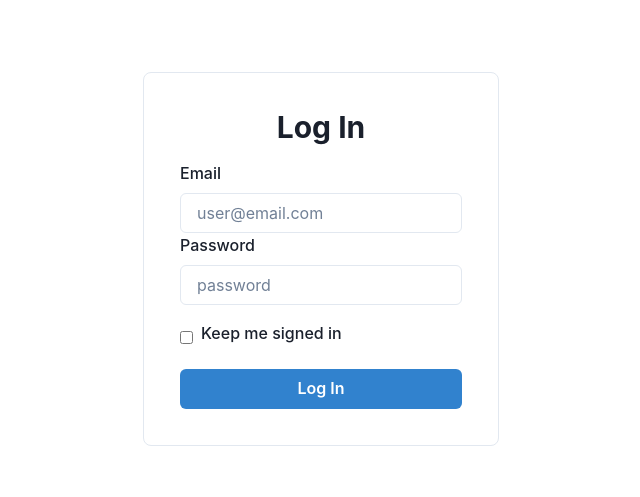
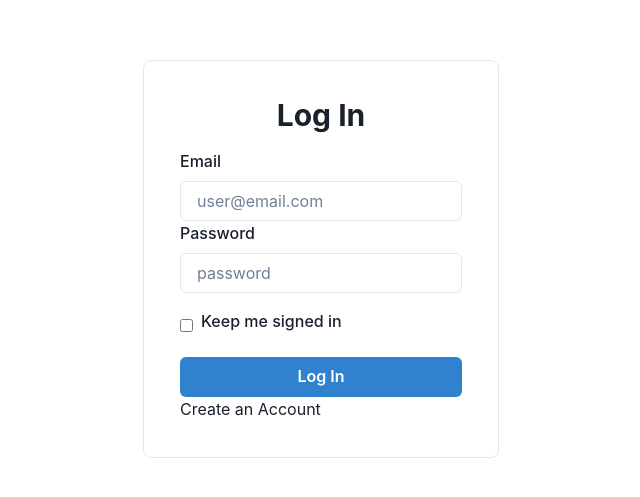
Before and after one commit to BeneiElohim/fullstudy, a React (Vite) app in the folder frontend/: page /login in a window 1280 px wide. Shown: the part 141-638 px from the top of the page, without its empty margins (319-959 px from the left). Built offline with nearby package versions, Linux system fonts and the light colour scheme.

Commit message:
added register link and changed default link to login

```diff
--- a/frontend/src/App.jsx
+++ b/frontend/src/App.jsx
@@ -7,7 +7,7 @@ import { useAuth} from './context/AuthContext.jsx';
 import Dashboard from './components/Dashboard';
 import ProtectedRoute from './components/ProtectedRoute';
 import Navbar from './components/Navbar/Navbar.jsx';
-import { ChakraProvider, Flex } from '@chakra-ui/react';
+import { ChakraProvider } from '@chakra-ui/react';
 import Materials from './components/Materials/Materials.jsx';
 
 
@@ -23,6 +23,7 @@ const App = () => {
   return (
     <ChakraProvider>
       <Routes>
+        <Route path="/" element={<Navigate to="/login" replace />} />
         <Route path="/login" element={!authData ? <Login onLoginSuccess={onLoginSuccess}/> : <Navigate to="/dashboard" replace />} />
         <Route path="/register" element={!authData ? <Register /> : <Navigate to="/dashboard" replace />} />
         <Route path="/dashboard" element={
--- a/frontend/src/components/Login.jsx
+++ b/frontend/src/components/Login.jsx
@@ -2,6 +2,7 @@
 import React, { useState } from 'react';
 import { useAuth } from '../context/AuthContext';
 import { FormErrorMessage, FormLabel, Center, Box, Heading, Input, Button, HStack } from '@chakra-ui/react';
+import { Link } from 'react-router-dom';
 
 const Login = () => {
   const [email, setEmail] = useState('');
@@ -91,6 +92,7 @@ const Login = () => {
       {error && <div>{error}</div>}
       </FormErrorMessage>
     </form>
+    <Link to="/register">Create an Account</Link>
   </Box>
 </Center>
 </>
--- a/frontend/src/components/Register.jsx
+++ b/frontend/src/components/Register.jsx
@@ -2,6 +2,7 @@
 import React, { useState } from 'react';
 import { useNavigate } from 'react-router-dom';
 import { useAuth } from '../context/AuthContext'; // Adjust the path as necessary
+import { FormErrorMessage, FormLabel, Center, Box, Heading, Input, Button, HStack } from '@chakra-ui/react';
 
 const Register = () => {
   const [email, setEmail] = useState('');
```
